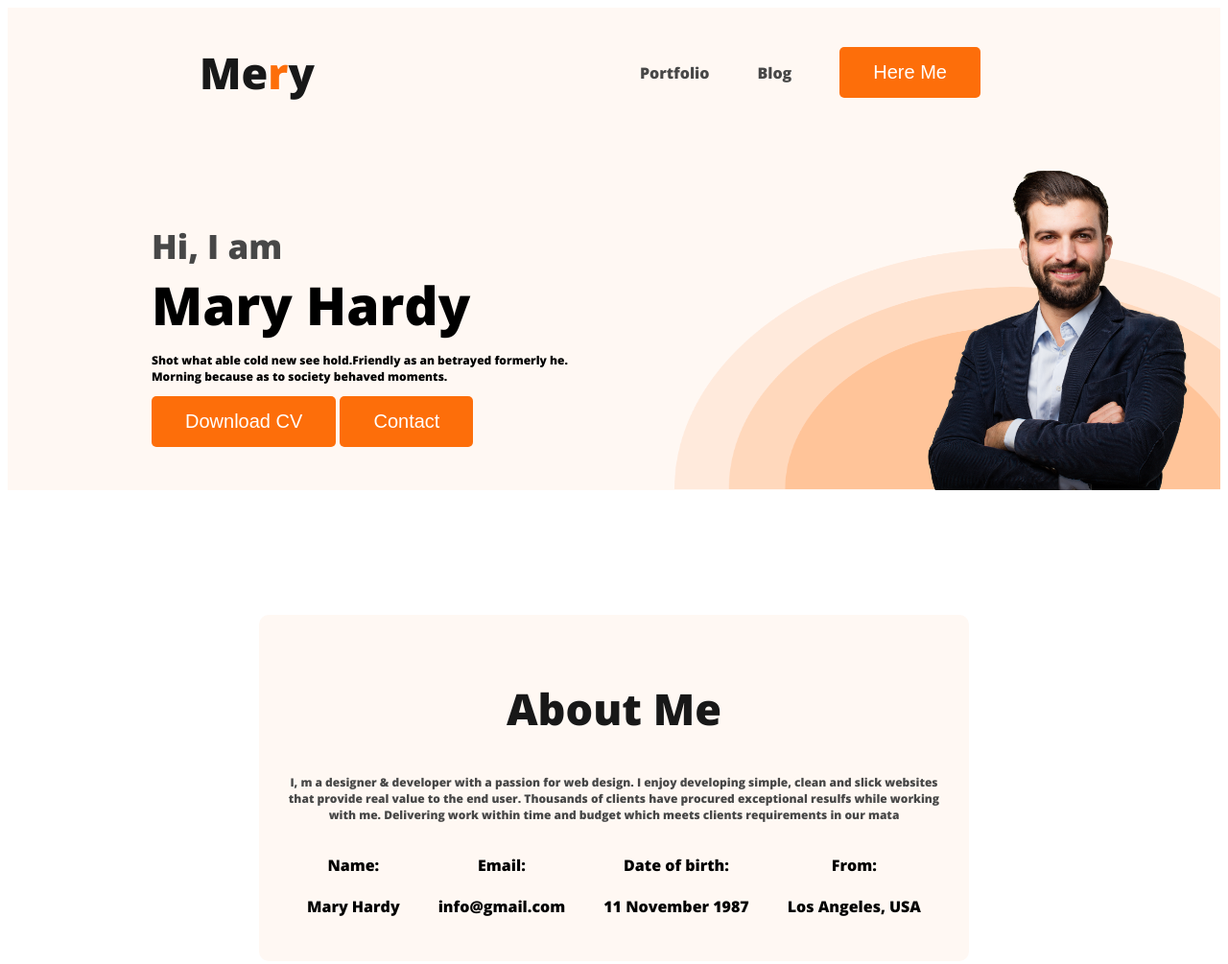
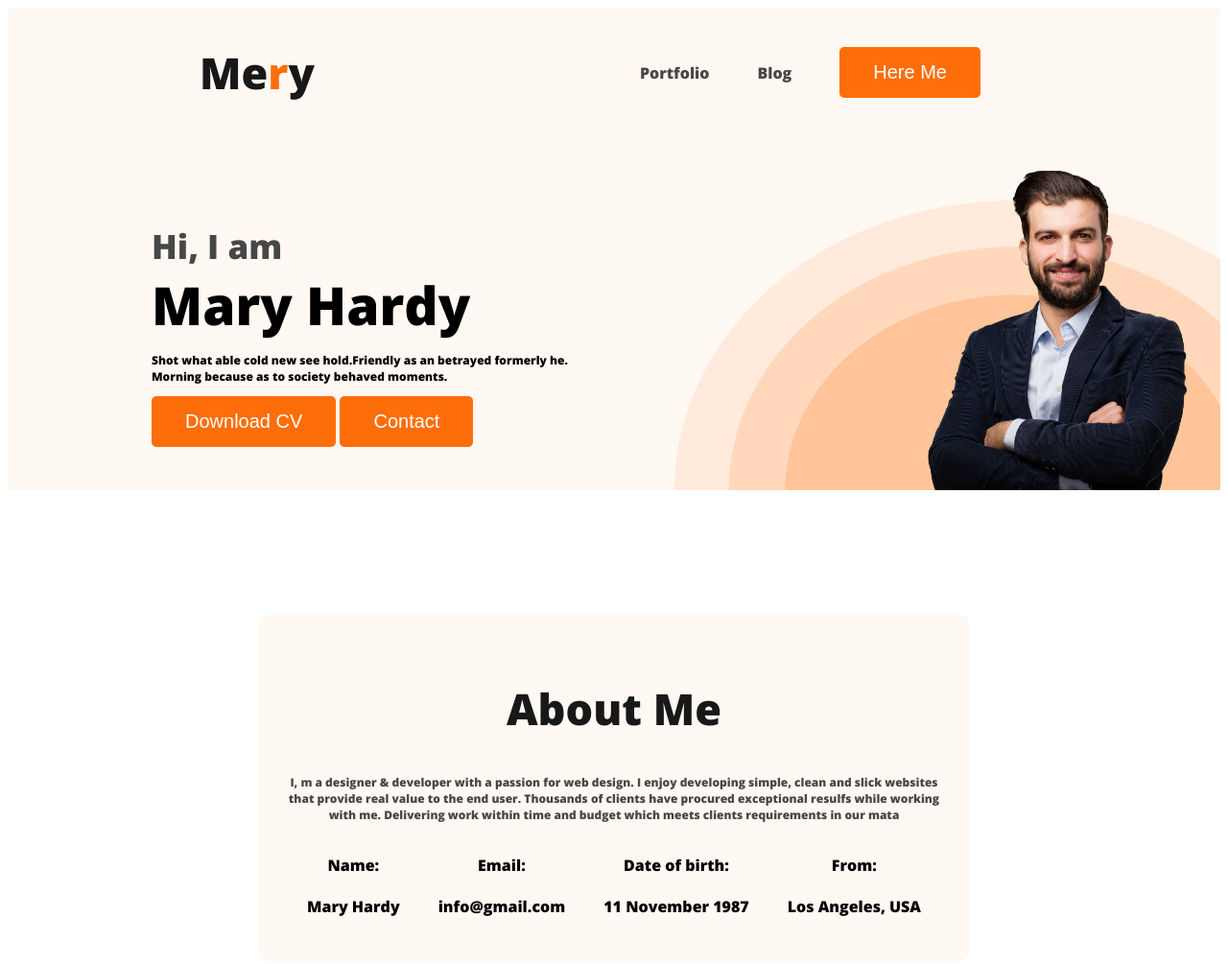
Before and after one commit to Lokman-Hakim-Shawon/module-5-project, a plain HTML site: page index.html in a window 1280 px wide. Shown: the top 1005 px of the page at 96% size. Drawn offline with nearby package versions, Linux system fonts and the light colour scheme.

Commit message:
final commit

```diff
--- a/first.css
+++ b/first.css
@@ -6,7 +6,7 @@ body{
     background-image:url(images/header_bg.png);
     background-repeat:no-repeat;
     background-position: bottom right;
-    background-size: 45% 50%;
+    background-size: 45% 60%;
 }
 nav{
     display: flex;
```
